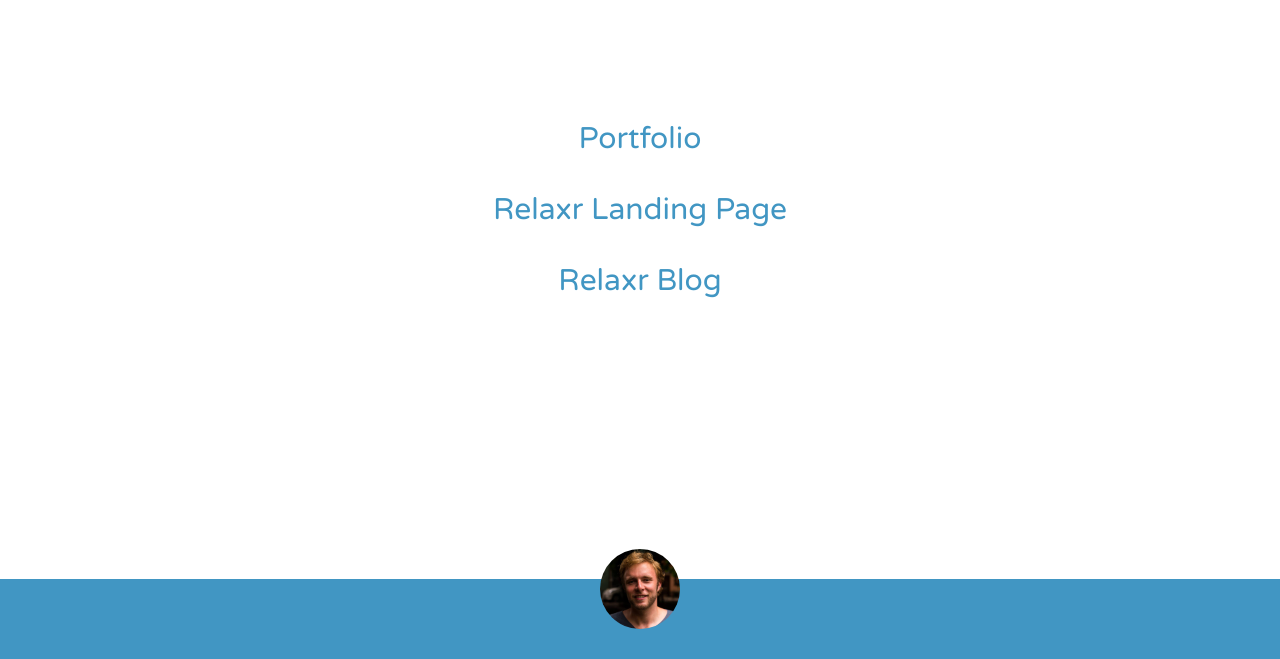
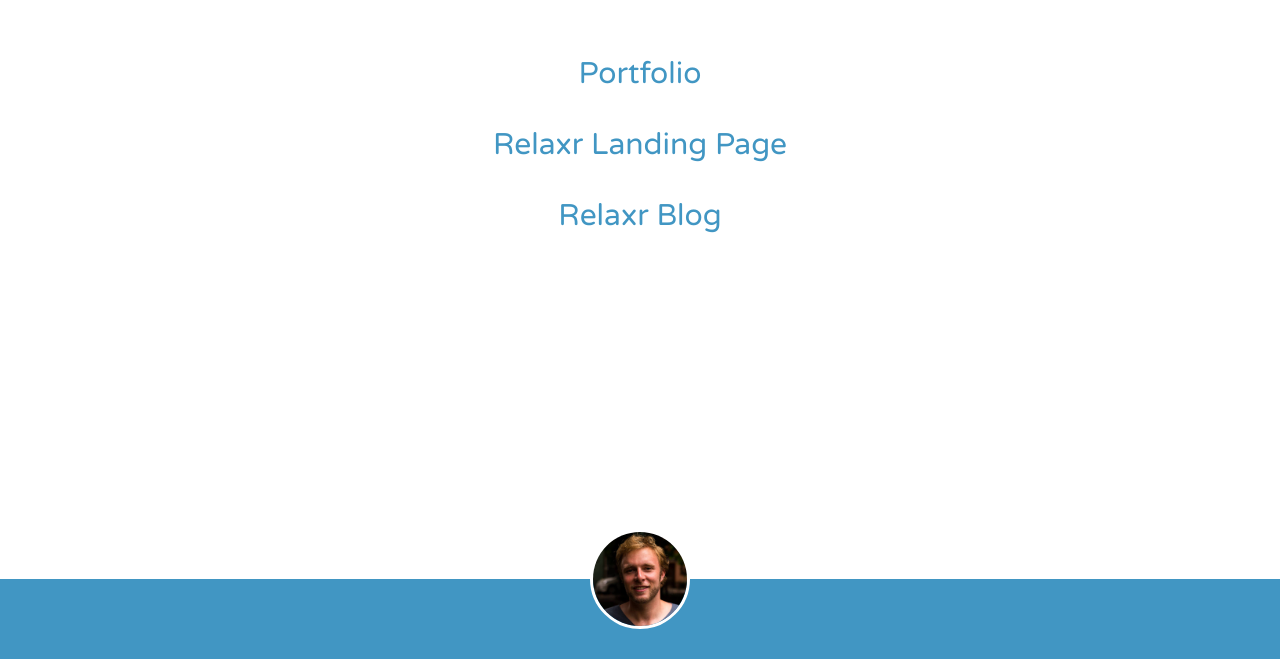
Before and after one commit to DanPitrowiski/fewd-40, a plain HTML site: page homework-fewd40/index.html in a window 1280 px wide. Shown: the part 141-800 px from the top of the page. Drawn offline with nearby package versions, Linux system fonts and the light colour scheme.

Commit message:
Homework page styling with Marin

```diff
--- a/homework-fewd40/css/style.css
+++ b/homework-fewd40/css/style.css
@@ -60,9 +60,11 @@ body {
 #container {
   margin: 0 auto;
   background-size: cover;
+  width: 100%;
   position: relative;
-  height: 700px;
-  width: 100%;
+  display: inline-block;
+  margin-top: 14%;
+
 /*  background-image: url("../images/portfolio.png");*/
 }
 
@@ -74,11 +76,12 @@ body {
 }
 
 .homework-list {
+  width: 100%;
+  margin: 0 auto;
+  text-align: center;
+  width: 100%;
   position: absolute;
-  width: 100%;
-  top: 50%;
-  left: 50%;
-  transform: translate(-50%, -50%);
+  left: 0%;
 }
 
 a:link, a:visited   {
@@ -95,7 +98,9 @@ a:hover {
   margin: 0 auto;
   height: 100px;
   z-index: 1;
-  margin-top: -40px;
+  margin-top: -50px;
+  border: 3px solid white;
+  padding: 0;
 
 }
 
@@ -110,3 +115,13 @@ footer {
   display: block;
   text-align: center;
 }
+
+.blue-hat {
+  background-color: #4196C3;
+  position: absolute;
+  top: 0%;
+  height: 2%;
+  width: 100%;
+  z-index: 100;
+  margin: 0 auto;
+}
```
Also changed, not shown: homework-fewd40/index.html (+1 -0 lines).
